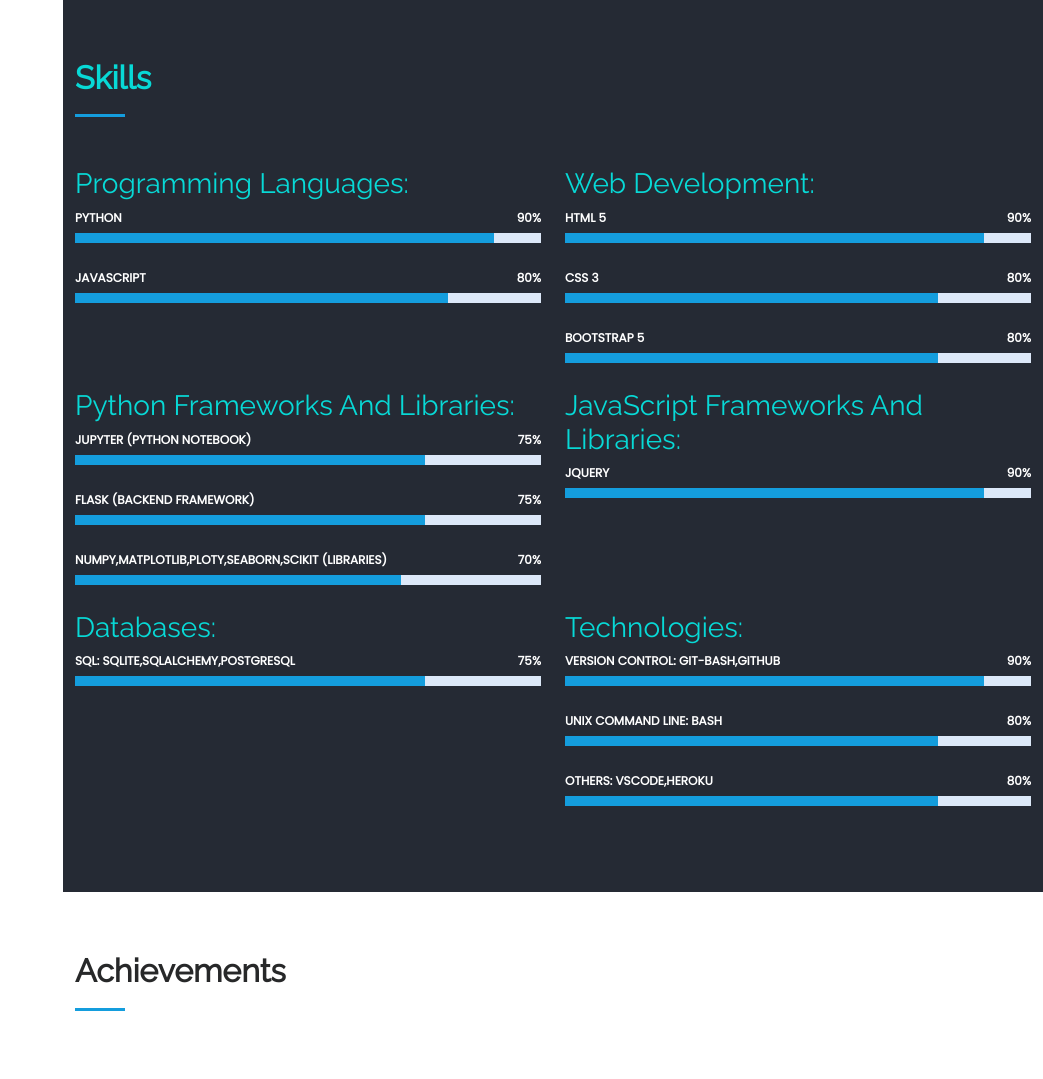
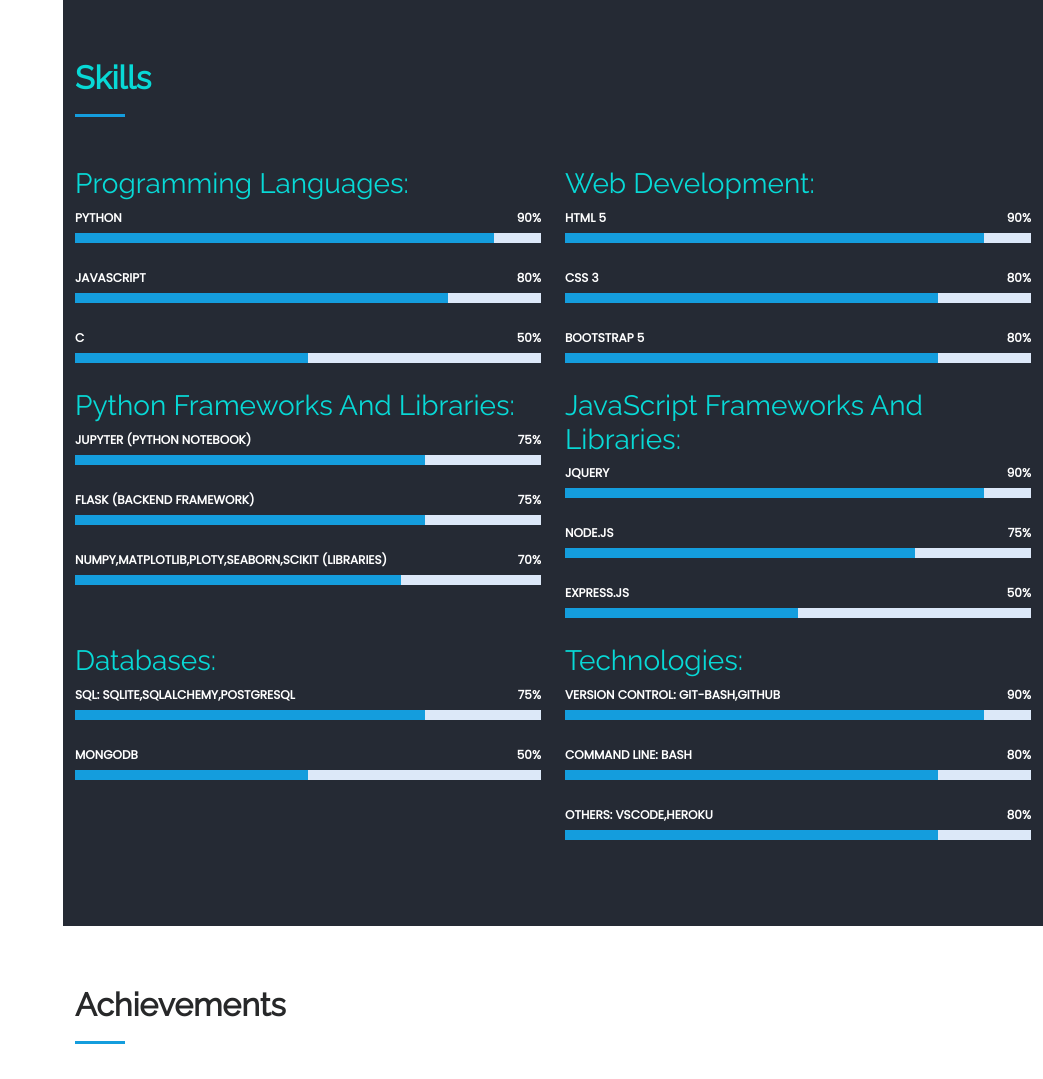
Before and after one commit to Akash-Singh04/MyPersonalWebsite, a Flask app: page / in a window 1280 px wide. Shown: the part 1458-2537 px from the top of the page, without its empty margins (237-1280 px from the left). Run offline with Flask 3, Linux system fonts and the light colour scheme; some libraries are stand-ins or nearby versions.

Commit message:
Updated Skills

```diff
--- a/My Personal Website/templates/index.html
+++ b/My Personal Website/templates/index.html
@@ -145,6 +145,12 @@
               </div>
             </div>
 
+            <div class="progress">
+              <span class="skill">C <i class="val">50%</i></span>
+              <div class="progress-bar-wrap">
+                <div class="progress-bar" role="progressbar" aria-valuenow="50" aria-valuemin="0" aria-valuemax="100"></div>
+              </div>
+            </div>
 
           </div>
 
@@ -208,31 +214,20 @@
                 <div class="progress-bar" role="progressbar" aria-valuenow="90" aria-valuemin="0" aria-valuemax="100"></div>
               </div>
             </div>
-           </div>
-<!--           remove this div -->
-
-<!--             <div class="progress">
-              <span class="skill">React <i class="val">0%</i></span>
+            <div class="progress">
+              <span class="skill">Node.js <i class="val">75%</i></span>
               <div class="progress-bar-wrap">
-                <div class="progress-bar" role="progressbar" aria-valuenow="0" aria-valuemin="0" aria-valuemax="100"></div>
+                <div class="progress-bar" role="progressbar" aria-valuenow="75" aria-valuemin="0" aria-valuemax="100"></div>
               </div>
             </div>
 
             <div class="progress">
-              <span class="skill">Express <i class="val">0%</i></span>
+              <span class="skill">Express.js <i class="val">50%</i></span>
               <div class="progress-bar-wrap">
-                <div class="progress-bar" role="progressbar" aria-valuenow="0" aria-valuemin="0" aria-valuemax="100"></div>
+                <div class="progress-bar" role="progressbar" aria-valuenow="50" aria-valuemin="0" aria-valuemax="100"></div>
               </div>
             </div>
-
-            <div class="progress">
-              <span class="skill">Node <i class="val">0%</i></span>
-              <div class="progress-bar-wrap">
-                <div class="progress-bar" role="progressbar" aria-valuenow="0" aria-valuemin="0" aria-valuemax="100"></div>
-              </div>
-            </div>
-          </div> -->
-
+          </div>
 
           <div class="col-lg-6" data-aos="fade-up" data-aos-delay="100">
             <h3 class="header-bg">Databases:</h3>
@@ -240,6 +235,13 @@
               <span class="skill">SQL: SQLite,SQLAlchemy,PostgreSQL <i class="val">75%</i></span>
               <div class="progress-bar-wrap">
                 <div class="progress-bar" role="progressbar" aria-valuenow="75" aria-valuemin="0" aria-valuemax="100"></div>
+              </div>
+            </div>
+
+            <div class="progress">
+              <span class="skill">MongoDB <i class="val">50%</i></span>
+              <div class="progress-bar-wrap">
+                <div class="progress-bar" role="progressbar" aria-valuenow="50" aria-valuemin="0" aria-valuemax="100"></div>
               </div>
             </div>
           </div>
@@ -253,7 +255,7 @@
                 </div>
               </div>
               <div class="progress">
-                  <span class="skill">Unix Command Line: BASH<i class="val">80%</i></span>
+                  <span class="skill">Command Line: BASH<i class="val">80%</i></span>
                   <div class="progress-bar-wrap">
                     <div class="progress-bar" role="progressbar" aria-valuenow="80" aria-valuemin="0" aria-valuemax="100"></div>
                   </div>
```
